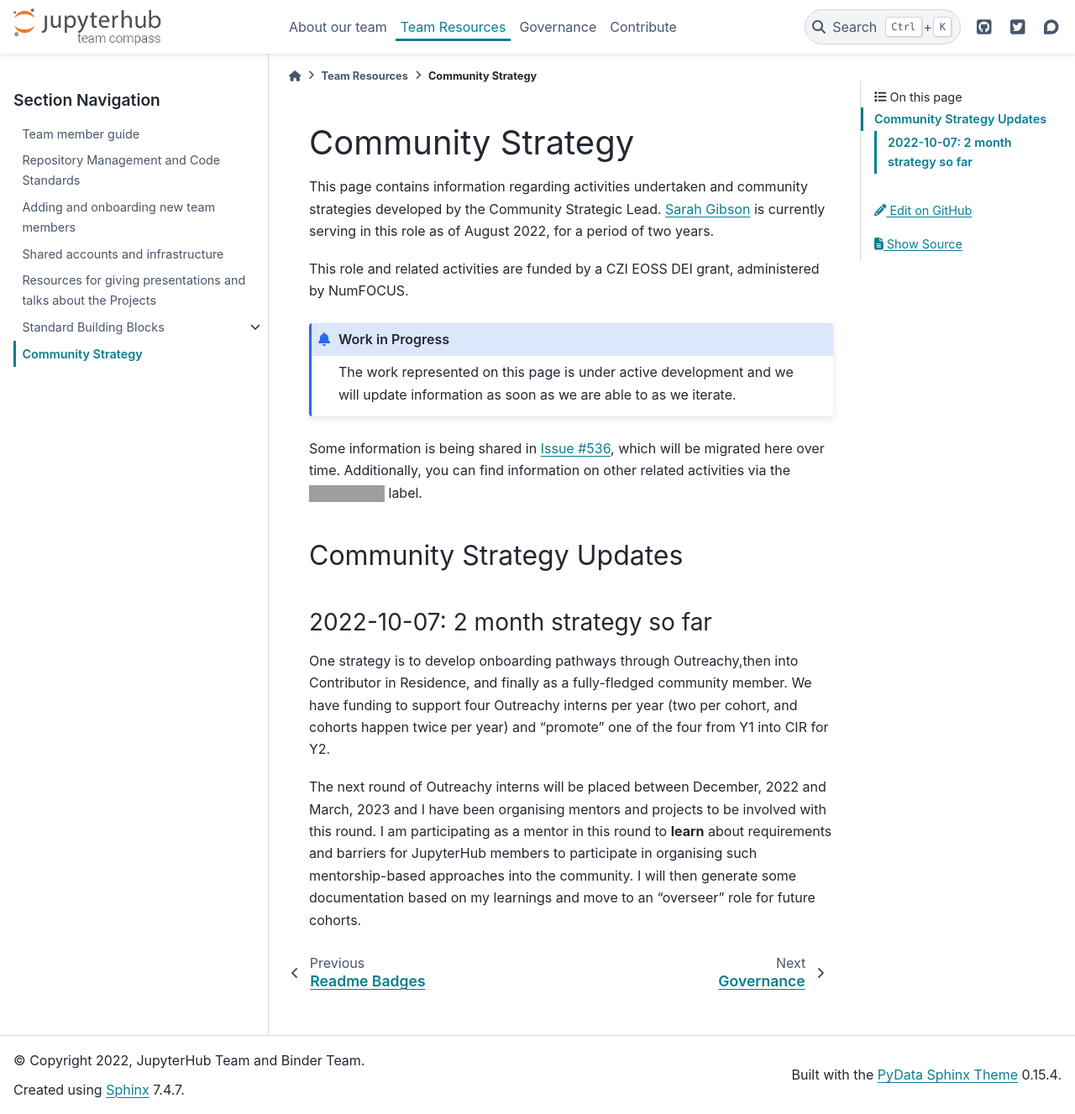
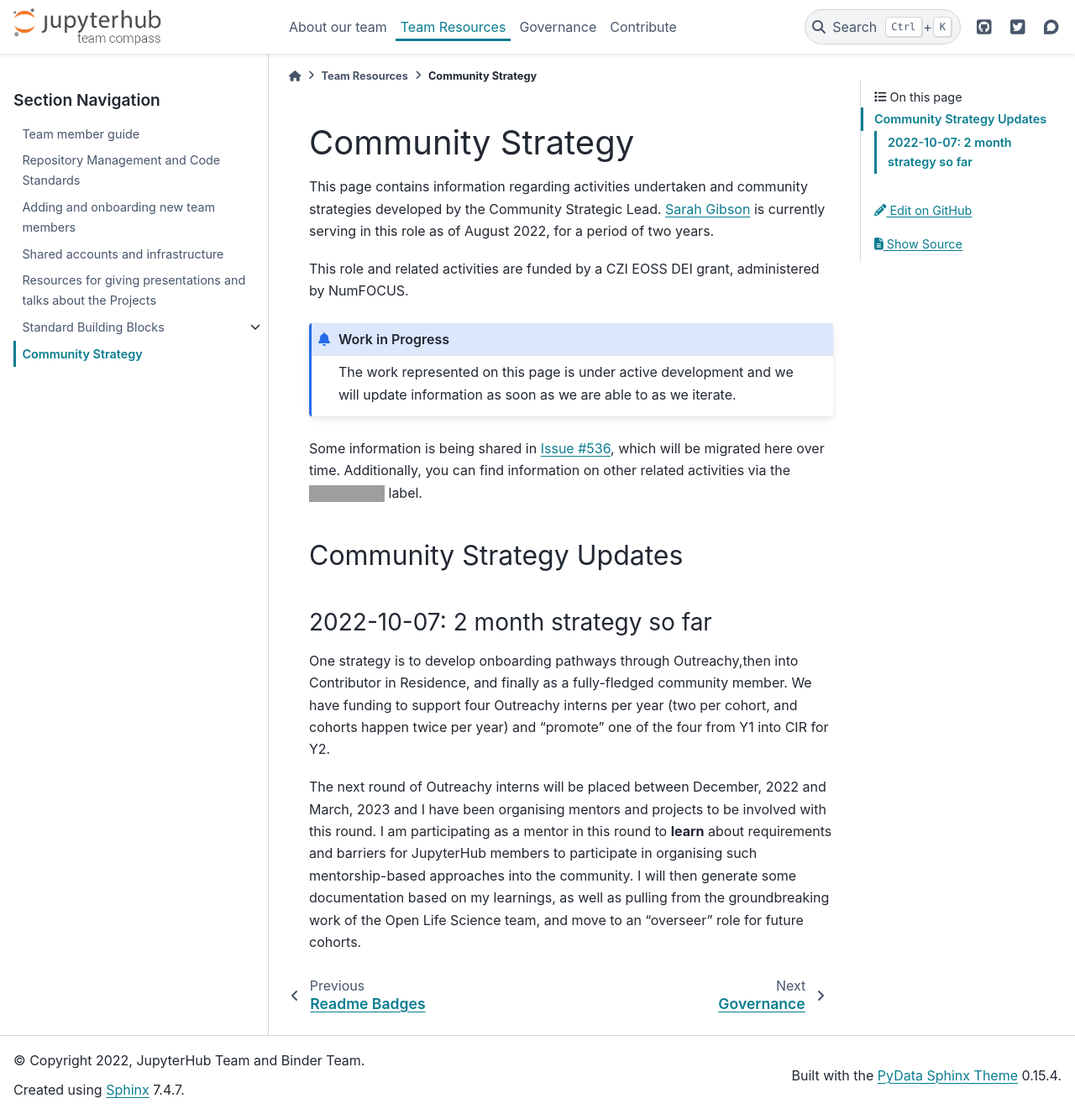
Before and after one commit to jupyterhub/team-compass, a Sphinx documentation site: the page built from docs/team/community-strategy.md, in a window 1280 px wide and 1327 px high. Shown: the whole window at 84% size. Built offline with Sphinx 7.4.7 and the PyData theme 0.15.4, drawn with Linux system fonts in a browser that asks for light colours; grey boxes are pictures that could not be loaded.

Commit message:
Add OLS acknowledgment

```diff
--- a/docs/team/community-strategy.md
+++ b/docs/team/community-strategy.md
@@ -21,4 +21,4 @@ We have funding to support four Outreachy interns per year (two per cohort, and
 
 The next round of Outreachy interns will be placed between December, 2022 and March, 2023 and I have been organising mentors and projects to be involved with this round.
 I am participating as a mentor in this round to **learn** about requirements and barriers for JupyterHub members to participate in organising such mentorship-based approaches into the community.
-I will then generate some documentation based on my learnings and move to an "overseer" role for future cohorts.
+I will then generate some documentation based on my learnings, as well as pulling from the groundbreaking work of the Open Life Science team, and move to an "overseer" role for future cohorts.
```
